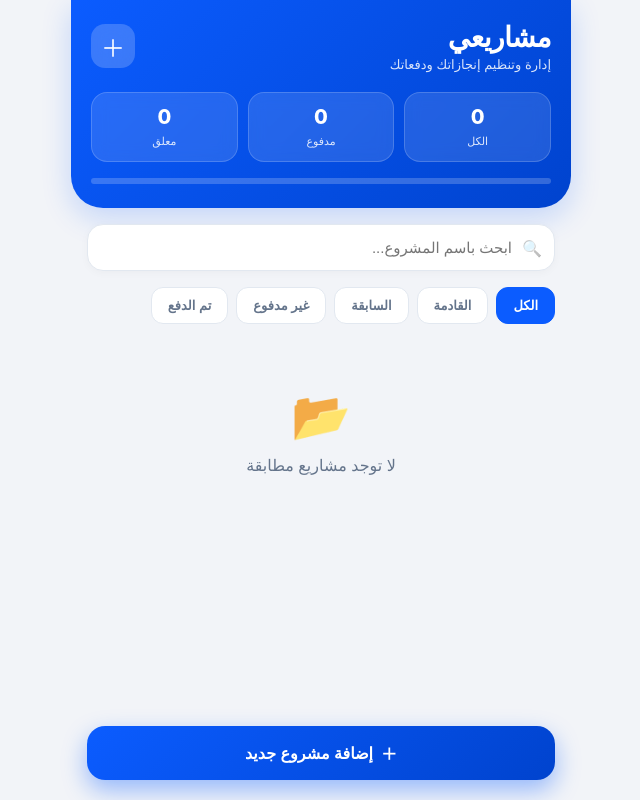
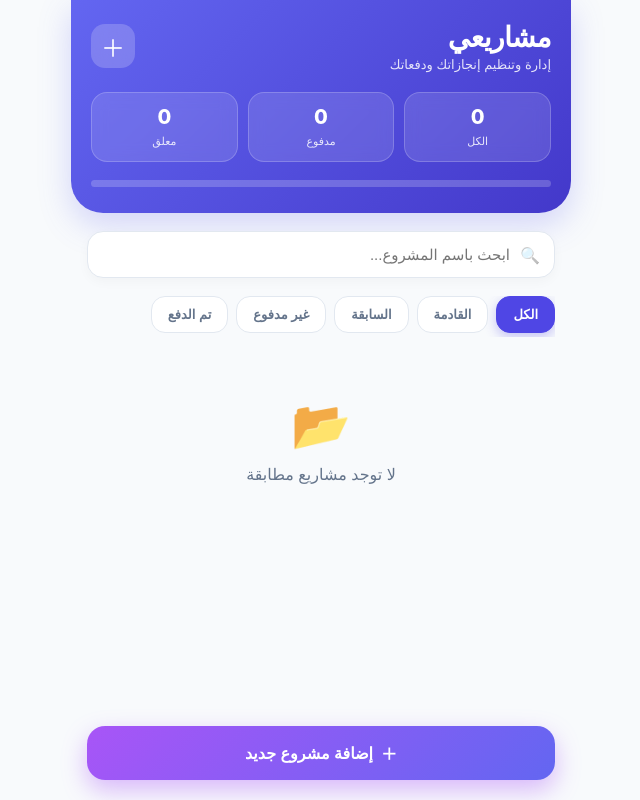
Before and after one commit to hytdfb2s9m-blip/projects-app, a plain HTML site: page index.html in a window 1280 px wide. Shown: the whole page, without its empty margins (319-959 px from the left). Drawn offline with Linux system fonts and the light colour scheme.

Commit message:
Update theme colors and styles in index.html

```diff
--- a/index.html
+++ b/index.html
@@ -3,7 +3,7 @@
 <head>
 <meta charset="utf-8">
 <meta name="viewport" content="width=device-width,initial-scale=1,viewport-fit=cover,user-scalable=no">
-<meta name="theme-color" content="#0b5cff">
+<meta name="theme-color" content="#4f46e5">
 <meta name="apple-mobile-web-app-capable" content="yes">
 <meta name="apple-mobile-web-app-status-bar-style" content="black-translucent">
 <meta name="apple-mobile-web-app-title" content="مشاريعي">
@@ -11,17 +11,25 @@
 <title>مشاريعي</title>
 <style>
 :root {
-  --blue: #0b5cff;
-  --blue-gradient: linear-gradient(135deg, #0b5cff, #0043ce);
-  --bg: #f2f4f8;
+  /* ألوان مميزة وعصرية */
+  --primary: #4f46e5;
+  --primary-dark: #3730a3;
+  --gradient-main: linear-gradient(135deg, #6366f1 0%, #4338ca 100%);
+  --gradient-accent: linear-gradient(135deg, #a855f7 0%, #6366f1 100%);
+  --bg: #f8fafc;
   --card: #ffffff;
   --ink: #0f172a;
   --muted: #64748b;
   --line: #e2e8f0;
+
+  /* ألوان الحالات */
   --green: #10b981;
   --green-bg: #ecfdf5;
-  --red: #ef4444;
-  --red-bg: #fef2f2;
+  --green-border: #a7f3d0;
+  --red: #f43f5e;
+  --red-bg: #fff1f2;
+  --red-border: #fecdd3;
+
   --radius: 20px;
 }
 
@@ -43,11 +51,11 @@ body {
 
 /* Header */
 .top {
-  padding: calc(env(safe-area-inset-top) + 20px) 20px 24px;
-  background: var(--blue-gradient);
+  padding: calc(env(safe-area-inset-top) + 20px) 20px 26px;
+  background: var(--gradient-main);
   color: #fff;
   border-radius: 0 0 32px 32px;
-  box-shadow: 0 10px 30px rgba(11, 92, 255, 0.2);
+  box-shadow: 0 12px 32px rgba(99, 102, 241, 0.25);
 }
 .topline { display: flex; align-items: center; justify-content: space-between; }
 .title { font-size: 28px; font-weight: 800; letter-spacing: -0.5px; }
@@ -67,53 +75,56 @@ body {
 .stats { display: grid; grid-template-columns: repeat(3, 1fr); gap: 10px; margin-top: 20px; }
 .stat {
   background: rgba(255,255,255,0.12);
-  border: 1px solid rgba(255,255,255,0.18);
+  border: 1px solid rgba(255,255,255,0.2);
   border-radius: 16px; padding: 12px 8px; text-align: center;
   backdrop-filter: blur(8px);
 }
 .stat b { display: block; font-size: 20px; font-weight: 800; }
 .stat span { font-size: 11px; opacity: 0.85; }
 
-.progress-bar-bg { height: 6px; background: rgba(255,255,255,0.2); border-radius: 10px; margin-top: 16px; overflow: hidden; }
-.progress-bar-fill { height: 100%; background: #fff; width: 0%; transition: width 0.4s ease; }
+.progress-bar-bg { height: 7px; background: rgba(255,255,255,0.2); border-radius: 10px; margin-top: 18px; overflow: hidden; }
+.progress-bar-fill { height: 100%; background: #34d399; width: 0%; transition: width 0.4s ease; box-shadow: 0 0 12px #34d399; }
 
 /* Main Section */
-.content { padding: 16px 16px 0; }
+.content { padding: 18px 16px 0; }
 
 .search {
   display: flex; align-items: center; gap: 10px;
   background: var(--card); border: 1px solid var(--line);
-  border-radius: 16px; padding: 6px 12px;
-  box-shadow: 0 2px 8px rgba(0,0,0,0.03);
+  border-radius: 16px; padding: 6px 14px;
+  box-shadow: 0 4px 12px rgba(0,0,0,0.03);
 }
-.search input { border: 0; outline: 0; background: transparent; width: 100%; padding: 8px 0; font-size: 15px; }
+.search input { border: 0; outline: 0; background: transparent; width: 100%; padding: 8px 0; font-size: 15px; color: var(--ink); }
 
-.tabs { display: flex; gap: 8px; overflow-x: auto; margin: 16px 0 8px; padding-bottom: 4px; scrollbar-width: none; }
+.tabs { display: flex; gap: 8px; overflow-x: auto; margin: 18px 0 8px; padding-bottom: 4px; scrollbar-width: none; }
 .tabs::-webkit-scrollbar { display: none; }
 .tabs button {
   white-space: nowrap; border: 0; background: var(--card);
-  color: var(--muted); border-radius: 12px; padding: 10px 16px;
+  color: var(--muted); border-radius: 14px; padding: 10px 16px;
   font-weight: 700; font-size: 13px; border: 1px solid var(--line);
   transition: all 0.2s;
 }
-.tabs button.active { background: var(--blue); color: #fff; border-color: var(--blue); }
+.tabs button.active { background: var(--primary); color: #fff; border-color: var(--primary); box-shadow: 0 4px 12px rgba(79, 70, 229, 0.3); }
 
-.section-title { font-size: 15px; font-weight: 800; color: var(--muted); margin: 20px 4px 10px; display: flex; justify-content: space-between; align-items: center; }
+.section-title { font-size: 14px; font-weight: 800; color: var(--muted); margin: 22px 4px 10px; display: flex; justify-content: space-between; align-items: center; }
 
 /* Cards */
 .card {
   background: var(--card); border: 1px solid var(--line);
   border-radius: var(--radius); padding: 16px; margin-bottom: 12px;
-  box-shadow: 0 4px 12px rgba(0,0,0,0.02); transition: transform 0.2s;
+  box-shadow: 0 4px 14px rgba(0,0,0,0.02); transition: transform 0.2s;
 }
+.paid { border-right: 5px solid var(--green); }
+.unpaid { border-right: 5px solid var(--red); }
+
 .card-head { display: flex; justify-content: space-between; align-items: flex-start; gap: 12px; }
-.card-title { font-size: 16px; font-weight: 800; line-height: 1.3; }
+.card-title { font-size: 16px; font-weight: 800; line-height: 1.3; color: var(--ink); }
 .card-date { color: var(--muted); font-size: 12px; margin-top: 6px; display: flex; align-items: center; gap: 4px; }
-.card-notes { font-size: 13px; color: #475569; margin-top: 10px; background: #f8fafc; padding: 8px 12px; border-radius: 10px; }
+.card-notes { font-size: 13px; color: #475569; margin-top: 10px; background: #f1f5f9; padding: 8px 12px; border-radius: 10px; }
 
 .badge { font-size: 11px; font-weight: 800; padding: 6px 12px; border-radius: 20px; white-space: nowrap; }
-.paid .badge { background: var(--green-bg); color: var(--green); }
-.unpaid .badge { background: var(--red-bg); color: var(--red); }
+.paid .badge { background: var(--green-bg); color: var(--green); border: 1px solid var(--green-border); }
+.unpaid .badge { background: var(--red-bg); color: var(--red); border: 1px solid var(--red-border); }
 
 .actions { display: flex; gap: 8px; margin-top: 14px; padding-top: 12px; border-top: 1px dashed var(--line); }
 .actions button {
@@ -130,16 +141,16 @@ body {
   position: fixed; bottom: calc(20px + env(safe-area-inset-bottom));
   left: 50%; transform: translateX(-50%);
   width: calc(min(500px, 100vw) - 32px); height: 54px;
-  border: 0; border-radius: 18px; background: var(--blue-gradient);
+  border: 0; border-radius: 18px; background: var(--gradient-accent);
   color: #fff; font-weight: 800; font-size: 16px;
-  box-shadow: 0 10px 25px rgba(11, 92, 255, 0.4);
+  box-shadow: 0 10px 25px rgba(168, 85, 247, 0.4);
   display: flex; align-items: center; justify-content: center; gap: 8px; z-index: 5;
 }
 .fab:active { transform: translateX(-50%) scale(0.98); }
 
 /* Bottom Sheet Modal */
 .sheet {
-  position: fixed; inset: 0; background: rgba(0,0,0,0.5);
+  position: fixed; inset: 0; background: rgba(15, 23, 42, 0.5);
   backdrop-filter: blur(4px); display: none; align-items: flex-end; z-index: 10;
 }
 .sheet.show { display: flex; }
@@ -151,16 +162,16 @@ body {
 @keyframes slideUp { from { transform: translateY(100%); } to { transform: translateY(0); } }
 
 .grab { width: 36px; height: 5px; background: #cbd5e1; border-radius: 10px; margin: 0 auto 16px; }
-.panel h2 { margin: 0 0 18px; font-size: 20px; font-weight: 800; }
+.panel h2 { margin: 0 0 18px; font-size: 20px; font-weight: 800; color: var(--ink); }
 .field { margin-bottom: 14px; }
 .field label { display: block; font-size: 12px; font-weight: 700; color: var(--muted); margin-bottom: 6px; }
 .field input, .field select, .field textarea {
   width: 100%; padding: 14px; border: 1px solid var(--line);
-  border-radius: 14px; background: #f8fafc; font: inherit; outline: 0;
+  border-radius: 14px; background: #f8fafc; font: inherit; outline: 0; color: var(--ink);
 }
 .field textarea { resize: none; height: 70px; }
 
-.save { width: 100%; border: 0; border-radius: 14px; padding: 15px; background: var(--blue-gradient); color: #fff; font-weight: 800; margin-top: 6px; }
+.save { width: 100%; border: 0; border-radius: 14px; padding: 15px; background: var(--gradient-main); color: #fff; font-weight: 800; margin-top: 6px; box-shadow: 0 4px 14px rgba(99, 102, 241, 0.3); }
 .cancel { width: 100%; border: 0; background: transparent; border-radius: 14px; padding: 12px; margin-top: 4px; color: var(--muted); font-weight: 700; }
 
 .empty { text-align: center; padding: 50px 20px; color: var(--muted); }
```
